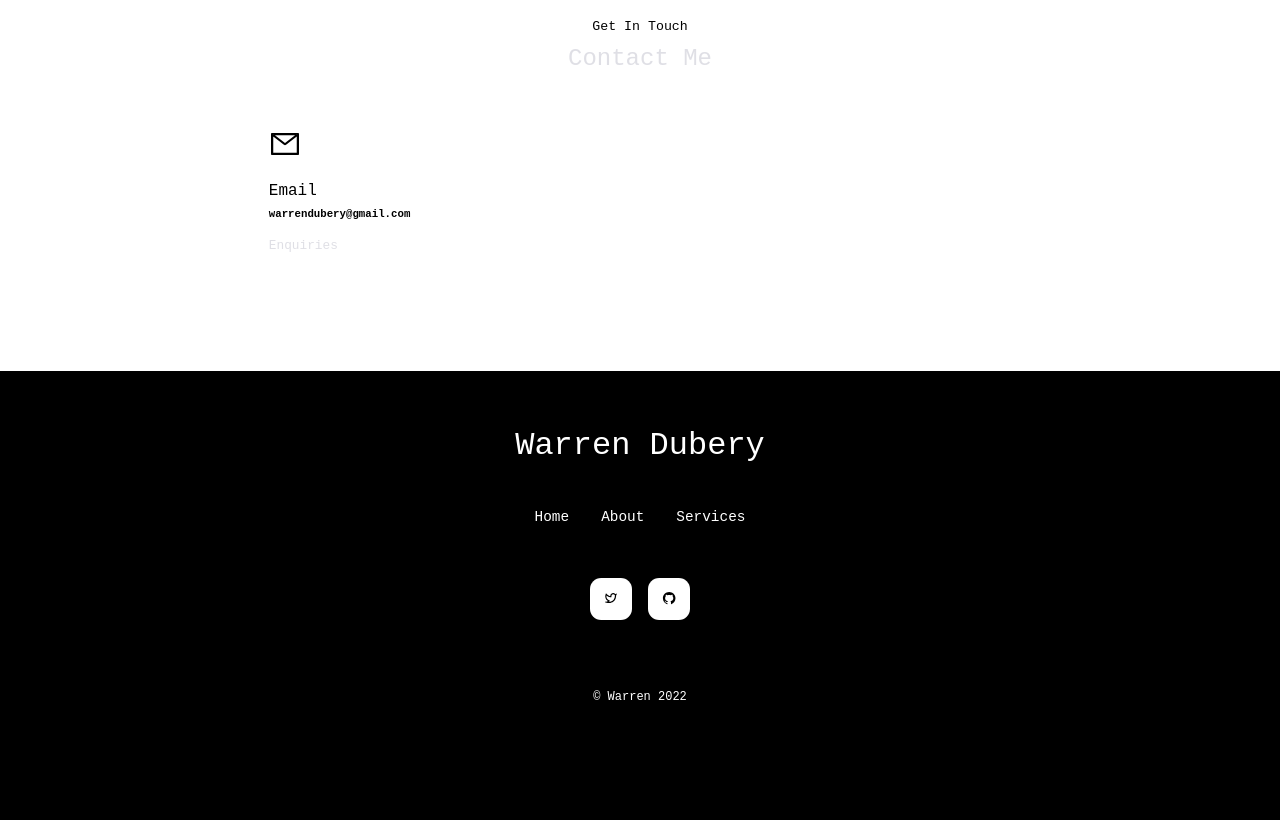
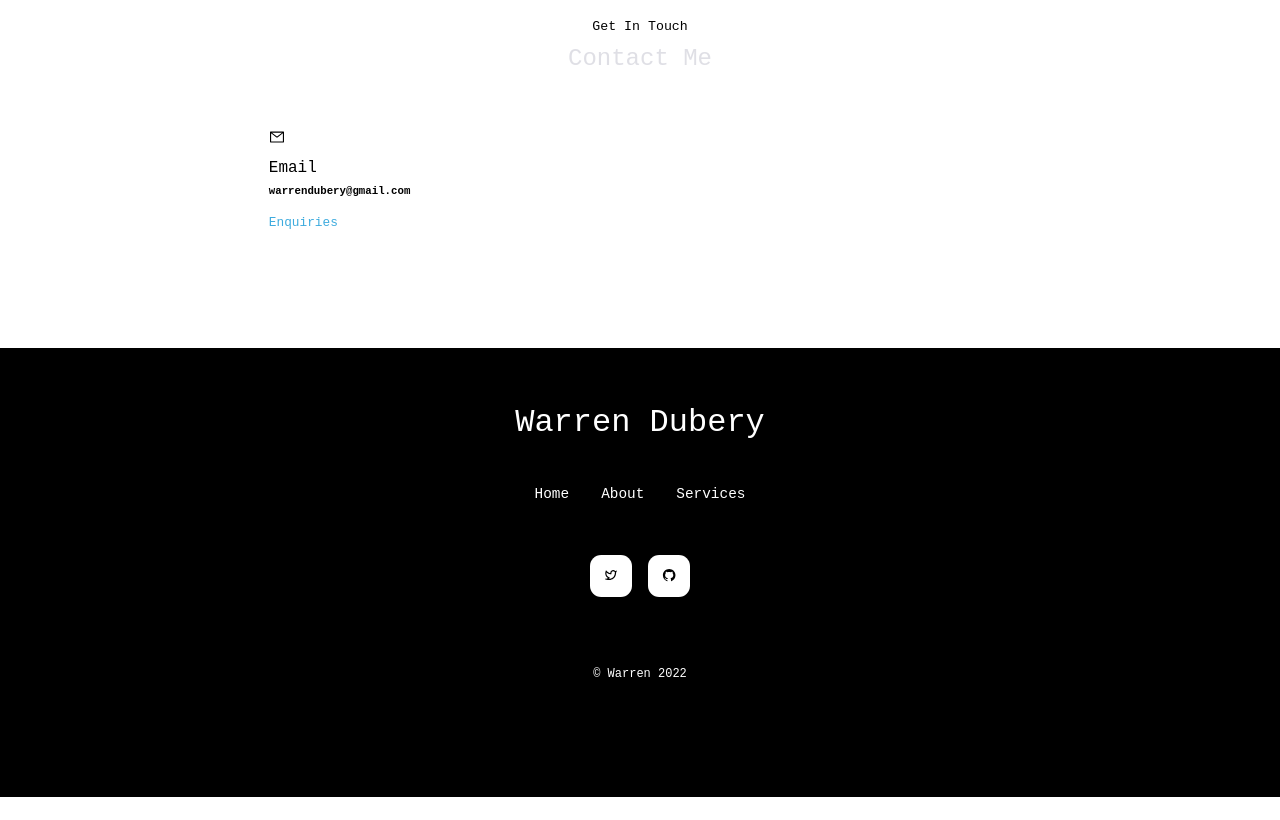
Before and after one commit to wardu/personal-portfolio-website, a React (Create React App) app: page / in a window 1280 px wide. Shown: the part 3260-4080 px from the top of the page. After the commit the page ends 4057 px from the top, so only its background shows below. Built offline with nearby package versions, Linux system fonts and the light colour scheme; a web font is replaced by a local one.

Commit message:
edit contact section

```diff
--- a/src/components/contact/Contact.jsx
+++ b/src/components/contact/Contact.jsx
@@ -1,12 +1,7 @@
-import React from "react";
 import "./contact.scss";
 import { AiOutlineMail } from "react-icons/ai";
-import { useRef } from "react";
-import emailjs from "emailjs-com";
 
 const Contact = () => {
-  const form = useRef();
-
   return (
     <section id='contact'>
       <h5>Get In Touch</h5>
@@ -18,6 +13,7 @@ const Contact = () => {
             <h4>Email</h4>
             <h6>warrendubery@gmail.com</h6>
             <a
+              className='contact__link'
               href='mailto:warrendubery@gmail.com'
               target='_blank'
               rel='noreferrer'
--- a/src/components/contact/contact.scss
+++ b/src/components/contact/contact.scss
@@ -5,38 +5,20 @@
   gap: 12%;
 }
 
-.contact__options {
+.contact {
+  &__options {
     display: flex;
   }
-
-.contact__option-icon {
+  &__option a {
+    margin-top: 0.7rem;
+    display: inline-block;
+    font-size: 0.8rem;
+    color: var(--color-primary-variant);
+    &-icon {
       font-size: 2rem;
       margin-bottom: 0.5rem;
     }
-
-.contact__option a {
-  margin-top: 0.7rem;
-  display: inline-block;
-  font-size: 0.8rem;
   }
-
-/* ============ FORM ============= */
-
-form {
-  display: flex;
-  flex-direction: column;
-  gap: 1.2rem;
-}
-
-input,
-textarea {
-  width: 100%;
-  padding: 1.5rem;
-  border-radius: 1.5rem;
-  background: transparent;
-  border: 2px solid var(--color-primary);
-  resize: none;
-  color: var(--color-white);
 }
 
 /* ====== Media Queries (Medium/Tablet) ===== */
@@ -51,7 +33,7 @@ textarea {
 /* ====== Media Queries (Small/Phone) ===== */
 
 @media screen and (max-width: 600px) {
-  .cntainer.contact__container {
+  .container.contact__container {
     width: var(--container-width-ms);
   }
 }
```
Lines whose indentation alone changed are shown as unchanged.
